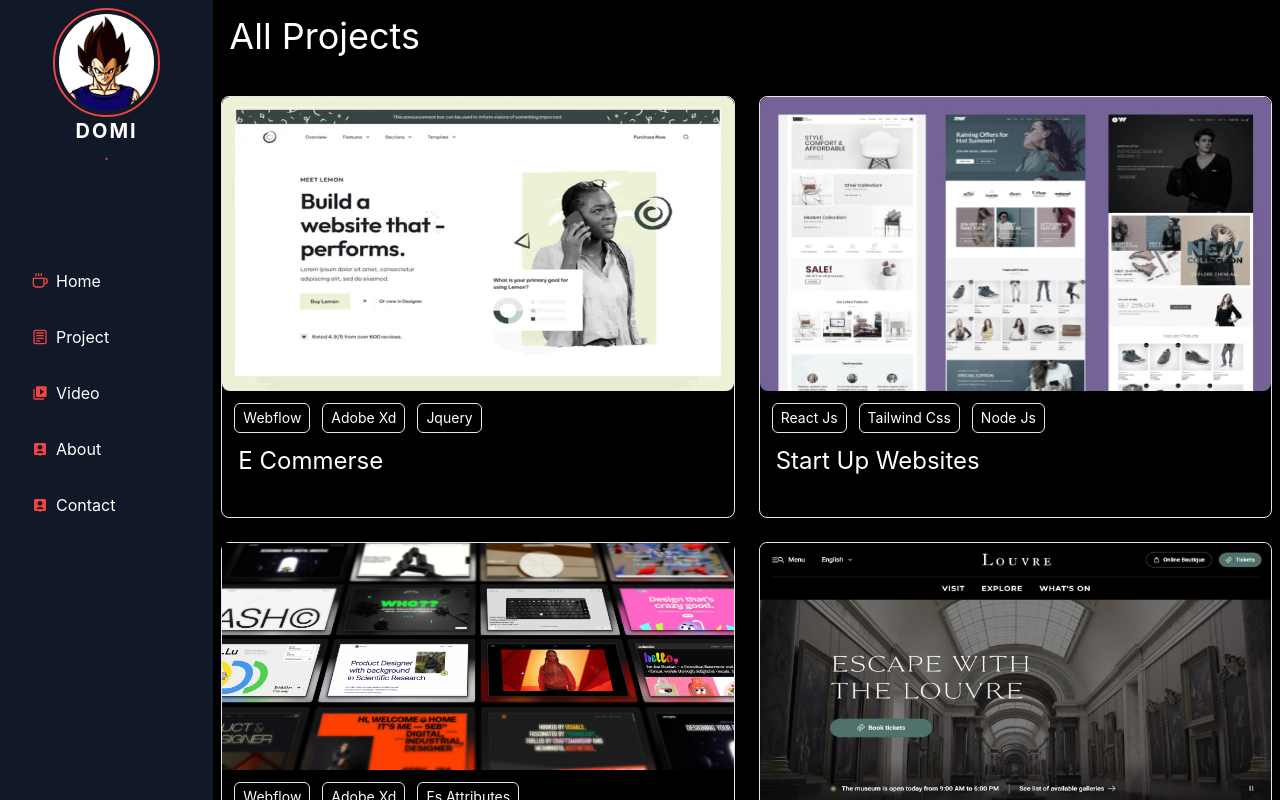
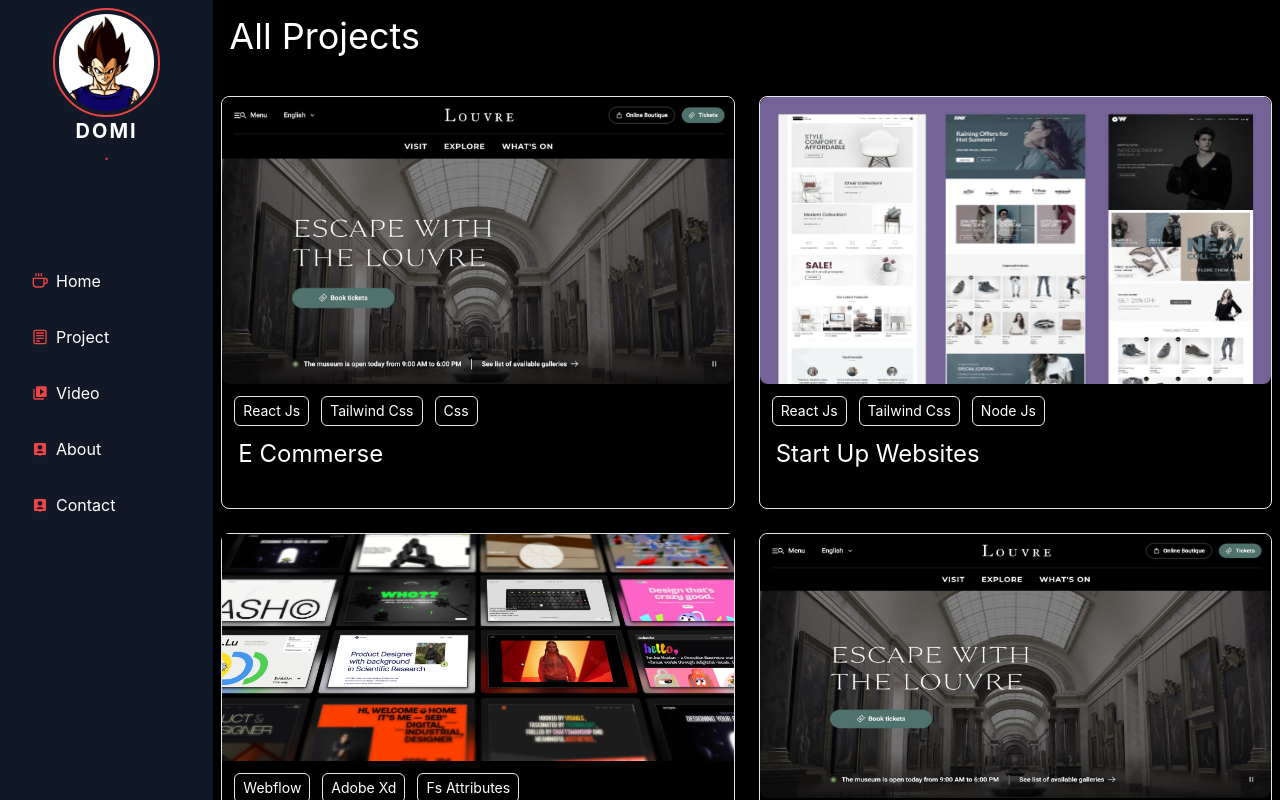
Before and after one commit to Sriram16domi/portfoliodomi, a React (Create React App) app: page /project in a window 1280 px wide. Shown: the top 800 px of the page. Built offline with nearby package versions, Linux system fonts and the light colour scheme; a web font is replaced by a local one.

Commit message:
Update App2.jsx

```diff
--- a/src/App2.jsx
+++ b/src/App2.jsx
@@ -1,4 +1,4 @@
-import image1 from "../src/assets/Projectimg-1.webp"
+import image1 from "../src/assets/projectimg-1.webp"
 import image2 from '../src/assets/Projectimg-2.webp'
 import image3 from '../src/assets/Projectimg-3.webp'
 import image4 from '../src/assets/Projectimg-4.webp'
@@ -13,12 +13,12 @@
 
 
             <div className='projectgrids'>
-               <img className='projectgridimg' src={image2} alt="" />
+               <img className='projectgridimg' src={image1} alt="" />
 
                <ul className='flex'>
-                  <li className='projectliststyle'>webflow</li>
-                  <li className='projectliststyle'>adobe xd</li>
-                  <li className='projectliststyle'>jquery</li>
+                  <li className='projectliststyle'>React js</li>
+                  <li className='projectliststyle'>Tailwind css</li>
+                  <li className='projectliststyle'>css</li>
                </ul>
 
                <p className='ml-4 capitalize text-2xl'>E commerse</p>
```
